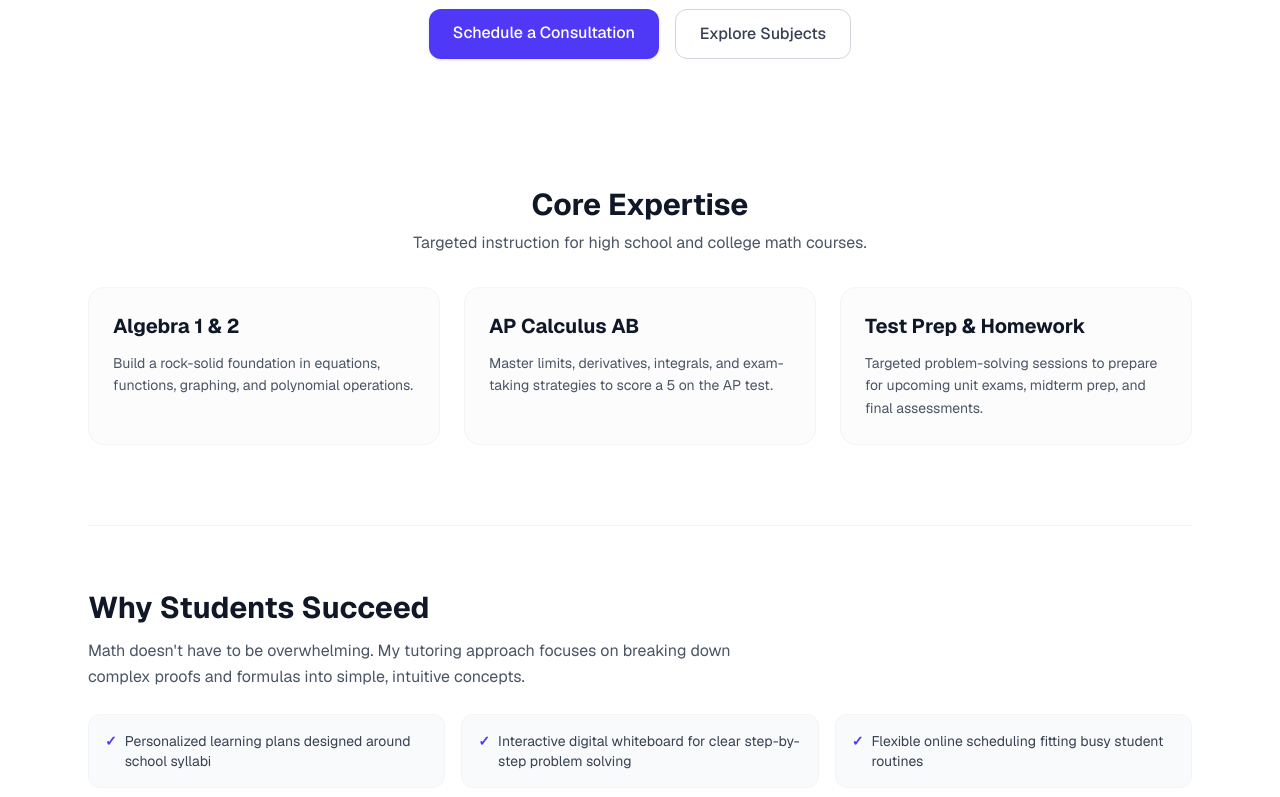
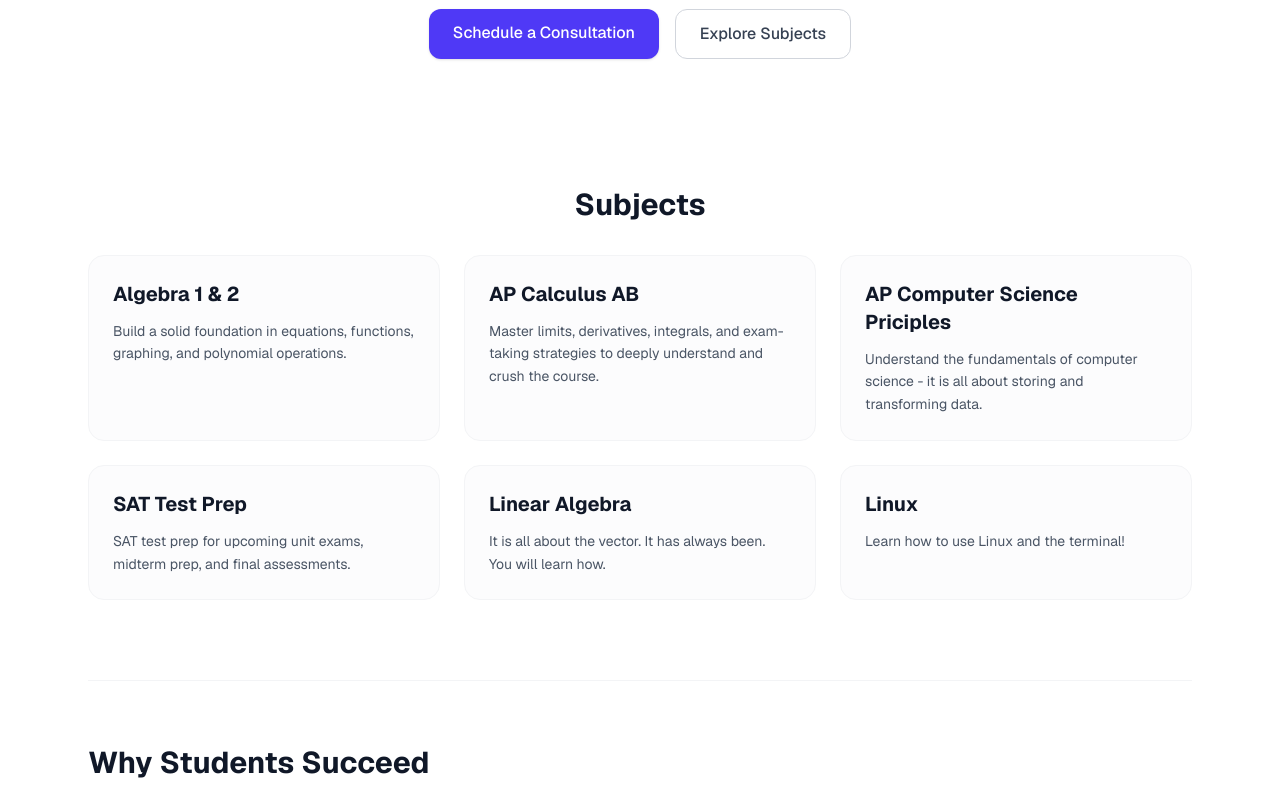
Before and after one commit to conrad1451/tutoring-landing-page, a Next.js app: page / in a window 1280 px wide. Shown: the part 478-1275 px from the top of the page. Built offline with nearby package versions, Linux system fonts and the light colour scheme.

Commit message:
refactor: extract subjects into dedicated data file
    - Add app/data/subjects.ts containing
      structured subject records Dynamic map
      rendering of subject list in app/page.tsx

```diff
--- /dev/null
+++ b/app/data/subjects.ts
@@ -0,0 +1,42 @@
+// app/data/subjects.ts
+
+// CHQ: Gemini AI refactored into its own component
+
+export interface Subject {
+  id: string;
+  title: string;
+  description: string;
+}
+
+export const subjects: Subject[] = [
+  {
+    id: "algebra",
+    title: "Algebra 1 & 2",
+    description: "Build a solid foundation in equations, functions, graphing, and polynomial operations.",
+  },
+  {
+    id: "calculus",
+    title: "AP Calculus AB",
+    description: "Master limits, derivatives, integrals, and exam-taking strategies to deeply understand and crush the course.",
+  },
+  {
+    id: "ap-csp",
+    title: "AP Computer Science Priciples",
+    description: "Understand the fundamentals of computer science - it is all about storing and transforming data.",
+  },
+  {
+    id: "sat-test-prep",
+    title: "SAT Test Prep",
+    description: "SAT test prep for upcoming unit exams, midterm prep, and final assessments.",
+  },
+  {
+    id: "linear-algebra",
+    title: "Linear Algebra",
+    description: "It is all about the vector. It has always been. You will learn how.",
+  },
+  {
+    id: "linux",
+    title: "Linux",
+    description: "Learn how to use Linux and the terminal!",
+  },
+];
--- a/app/page.tsx
+++ b/app/page.tsx
@@ -1,7 +1,9 @@
+// app/page.tsx
 // CHQ: Gemini AI refactored
 
 import Link from "next/link";
 import { testimonials } from "./data/testimonials";
+import { subjects } from "./data/subjects";
 
 export default function Home() {
   return (
@@ -53,28 +55,22 @@ export default function Home() {
         {/* Subjects Section */}
         <section id="subjects" className="space-y-8">
           <div className="text-center space-y-2">
-            <h2 className="text-2xl md:text-3xl font-bold text-gray-900">Core Expertise</h2>
-            <p className="text-gray-600">Targeted instruction for high school and college math courses.</p>
+            <h2 className="text-2xl md:text-3xl font-bold text-gray-900">Subjects</h2>
+            {/* <h2 className="text-2xl md:text-3xl font-bold text-gray-900">Core Expertise</h2> */}
+            {/* <p className="text-gray-600">Targeted instruction for high school and college math courses.</p> */}
           </div>
           <div className="grid grid-cols-1 md:grid-cols-3 gap-6">
-            <div className="p-6 border border-gray-100 rounded-2xl bg-gray-50/50 space-y-3">
-              <h3 className="text-xl font-bold text-gray-900">Algebra 1 & 2</h3>
-              <p className="text-sm text-gray-600 leading-relaxed">
-                Build a rock-solid foundation in equations, functions, graphing, and polynomial operations.
-              </p>
-            </div>
-            <div className="p-6 border border-gray-100 rounded-2xl bg-gray-50/50 space-y-3">
-              <h3 className="text-xl font-bold text-gray-900">AP Calculus AB</h3>
-              <p className="text-sm text-gray-600 leading-relaxed">
-                Master limits, derivatives, integrals, and exam-taking strategies to score a 5 on the AP test.
-              </p>
-            </div>
-            <div className="p-6 border border-gray-100 rounded-2xl bg-gray-50/50 space-y-3">
-              <h3 className="text-xl font-bold text-gray-900">Test Prep & Homework</h3>
-              <p className="text-sm text-gray-600 leading-relaxed">
-                Targeted problem-solving sessions to prepare for upcoming unit exams, midterm prep, and final assessments.
-              </p>
-            </div>
+            {subjects.map((item) => (
+              <div
+                key={item.id}
+                className="p-6 border border-gray-100 rounded-2xl bg-gray-50/50 space-y-3"
+              >
+                <h3 className="text-xl font-bold text-gray-900">{item.title}</h3>
+                <p className="text-sm text-gray-600 leading-relaxed">
+                  {item.description}
+                </p>
+              </div>
+            ))}
           </div>
         </section>
 
```
